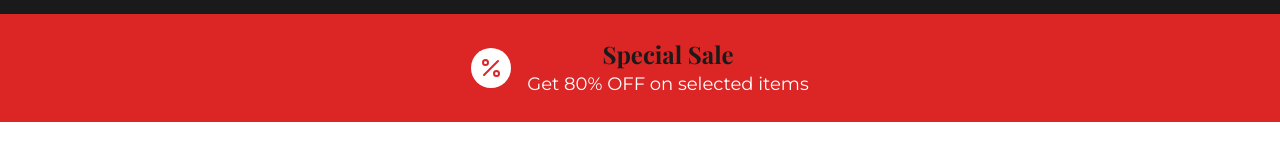
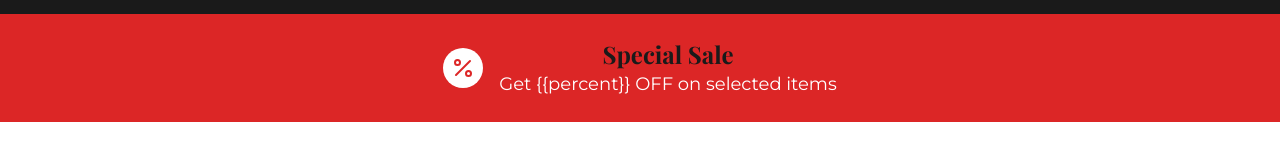
Before and after one commit to oumaima-css/elvora, a React (Vite) app: page /bestsellers in a window 1280 px wide. Shown: the part 374-527 px from the top of the page. Built offline with nearby package versions, Linux system fonts and the light colour scheme; a web font is replaced by a local one.

Commit message:
Fix: CatalogPage.tsx type error
Fixes a TypeScript error in CatalogPage.tsx where a function was called with the wrong number of arguments.

```diff
--- a/src/pages/CatalogPage.tsx
+++ b/src/pages/CatalogPage.tsx
@@ -177,7 +177,7 @@ const CatalogPage = () => {
                   {discountTranslations[language].special_sale}
                 </h2>
                 <p className="text-lg">
-                  {discountTranslations[language].discount_desc.replace('{{percent}}', '80%')}
+                  {discountTranslations[language].discount_desc}
                 </p>
               </div>
             </div>
```
